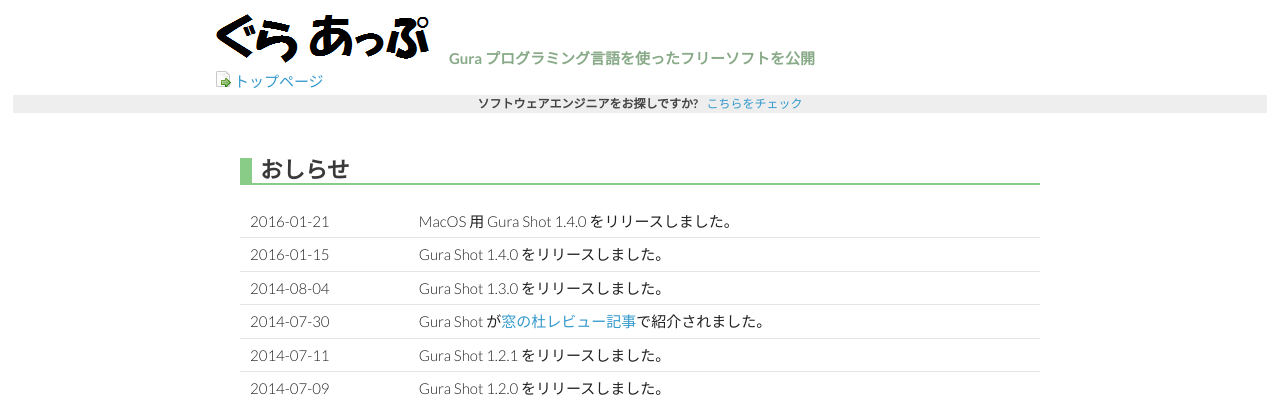
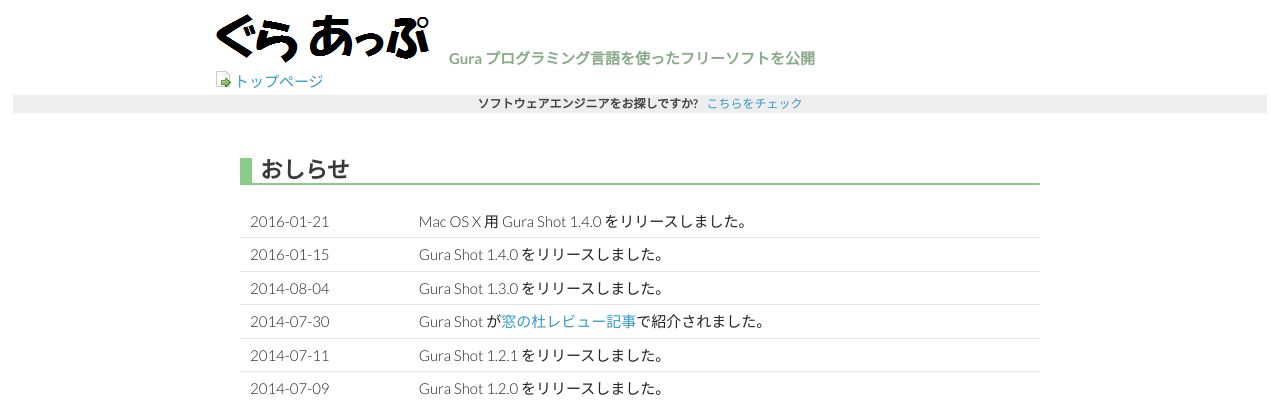
Before and after one commit to gura-app/gura-app.github.io, a Jekyll site: the page built from index.md, in a window 1280 px wide. Shown: the top 405 px of the page. Built offline with Jekyll 4.4.1, drawn with Linux system fonts in a browser that asks for light colours.

Commit message:
updated document

```diff
--- a/index.md
+++ b/index.md
@@ -9,7 +9,7 @@
 
 <table>
 <tr><td valign="top" style="white-space:nowrap">2016-01-21</td><td>
-MacOS 用 Gura Shot 1.4.0 をリリースしました。
+Mac OS X 用 Gura Shot 1.4.0 をリリースしました。
 </td></tr>
 
 <tr><td valign="top" style="white-space:nowrap">2016-01-15</td><td>
```
